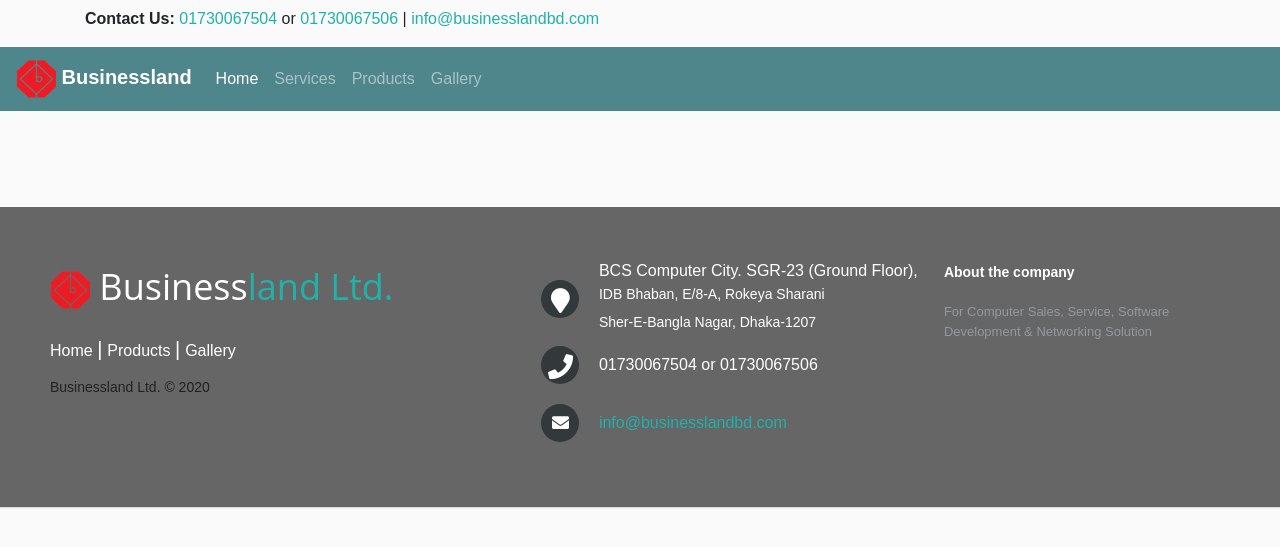
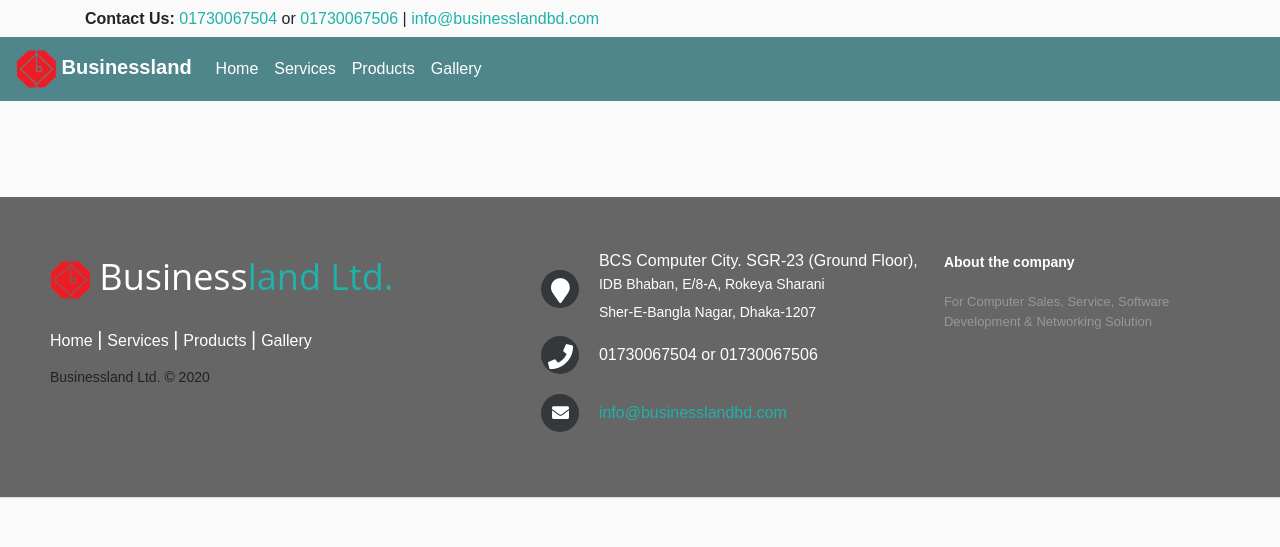
Before and after one commit to tanjil-dev/businessland, a Django app: page /orders/ in a window 1280 px wide. Shown: the top 547 px of the page. Run offline with Django 3.2, Linux system fonts and the light colour scheme; tables that the repository leaves empty hold one stand-in row (values such as "Sample post"); some libraries are stand-ins or nearby versions.

Commit message:
new update

```diff
--- a/store/static/css/main.css
+++ b/store/static/css/main.css
@@ -421,3 +421,7 @@
 /* Services */
 
 @import url('https://fonts.googleapis.com/css2?family=Poppins:wght@300;400;500;600;700&display=swap');
+
+#header.top-up{
+	margin-bottom: -10px;
+}
--- a/store/templates/store/main.html
+++ b/store/templates/store/main.html
@@ -5,6 +5,9 @@
     <meta charset="UTF-8">
     <meta name="viewport" content="width=device-width, initial-scale=1, maximum-scale=1, minimum-scale=1"/>
     <title>Businessland Ltd.</title>
+    <!-- add icon link -->
+        <link rel = "icon" href ="{% static 'images/businessland_logo.png' %}"
+        type = "image/x-icon">
     <link href="https://cdnjs.cloudflare.com/ajax/libs/font-awesome/5.13.0/css/all.min.css" rel="stylesheet">
     <link rel="stylesheet" href="https://stackpath.bootstrapcdn.com/bootstrap/4.5.0/css/bootstrap.min.css"
           integrity="sha384-9aIt2nRpC12Uk9gS9baDl411NQApFmC26EwAOH8WgZl5MYYxFfc+NcPb1dKGj7Sk" crossorigin="anonymous">
@@ -88,13 +91,13 @@
             <li class="nav-item active">
                 <a class="nav-link" href="{% url 'store' %}">Home <span class="sr-only">(current)</span></a>
             </li>
-            <li class="nav-item">
+            <li class="nav-item active">
                 <a class="nav-link" href="#services">Services <span class="sr-only">(current)</span></a>
             </li>
-            <li class="nav-item">
+            <li class="nav-item active">
                 <a class="nav-link" href="#product">Products <span class="sr-only">(current)</span></a>
             </li>
-            <li class="nav-item">
+            <li class="nav-item active">
                 <a class="nav-link" href="#gallery">Gallery <span class="sr-only">(current)</span></a>
             </li>
         </ul>
@@ -124,11 +127,13 @@
 
 				<h3><img style="height: 40px; width: 40px" src="{% static 'images/businessland_logo.png' %}" alt=""> Business<span>land Ltd.</span></h3>
 				<p class="footer-links">
-					<a href="#" class="link-1">Home</a>
+					<a href="{% url 'store' %}" class="link-1">Home</a>
 
-					<a href="#">Products</a>
+                    <a href="#services">Services</a>
 
-					<a href="#">Gallery</a>
+					<a href="#product">Products</a>
+
+					<a href="#gallery">Gallery</a>
 				</p>
 
 				<p class="footer-company-name">Businessland Ltd. © 2020</p>
```
